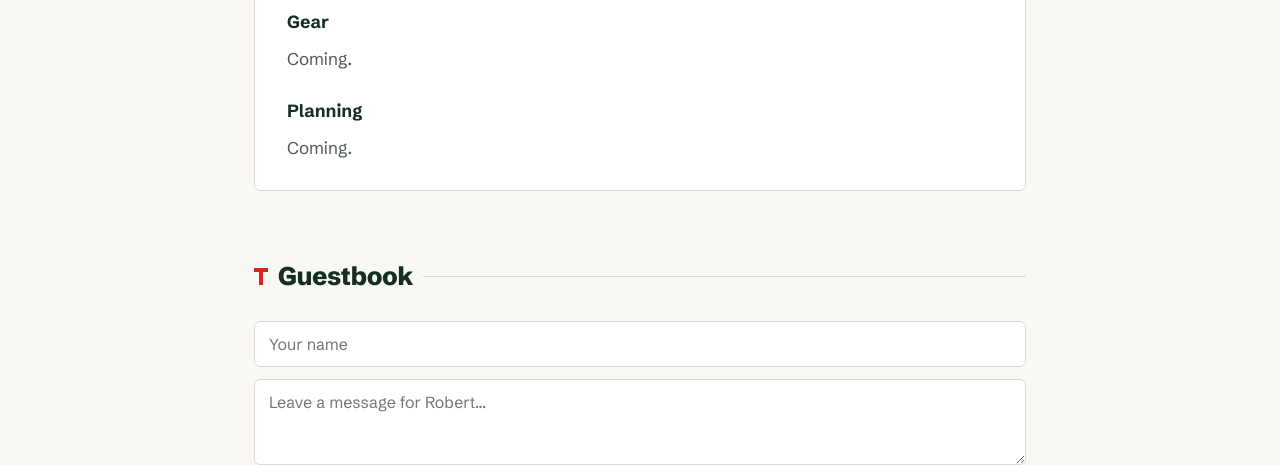
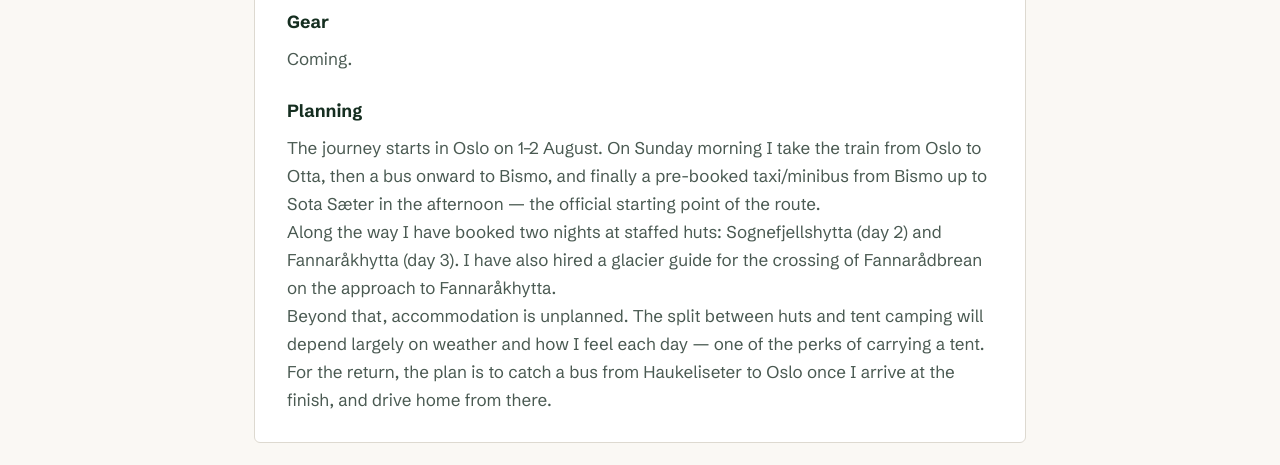
Before and after one commit to reitanr/massiv, a React (Vite) app: page / in a window 1280 px wide. Shown: the part 3960-4425 px from the top of the page. Built offline with nearby package versions, Linux system fonts and the light colour scheme; no server answers; the database is empty.

Commit message:
content: legg til planleggingsinfo

```diff
--- a/src/App.jsx
+++ b/src/App.jsx
@@ -340,7 +340,26 @@ function Preparations() {
         <h3>Gear</h3>
         <p>Coming.</p>
         <h3>Planning</h3>
-        <p>Coming.</p>
+        <p>
+          The journey starts in Oslo on 1–2 August. On Sunday morning I take the train
+          from Oslo to Otta, then a bus onward to Bismo, and finally a pre-booked
+          taxi/minibus from Bismo up to Sota Sæter in the afternoon — the official
+          starting point of the route.
+        </p>
+        <p>
+          Along the way I have booked two nights at staffed huts: Sognefjellshytta (day 2)
+          and Fannaråkhytta (day 3). I have also hired a glacier guide for the crossing
+          of Fannarådbrean on the approach to Fannaråkhytta.
+        </p>
+        <p>
+          Beyond that, accommodation is unplanned. The split between huts and tent camping
+          will depend largely on weather and how I feel each day — one of the perks of
+          carrying a tent.
+        </p>
+        <p>
+          For the return, the plan is to catch a bus from Haukeliseter to Oslo once I
+          arrive at the finish, and drive home from there.
+        </p>
       </div>
     </section>
   );
```
